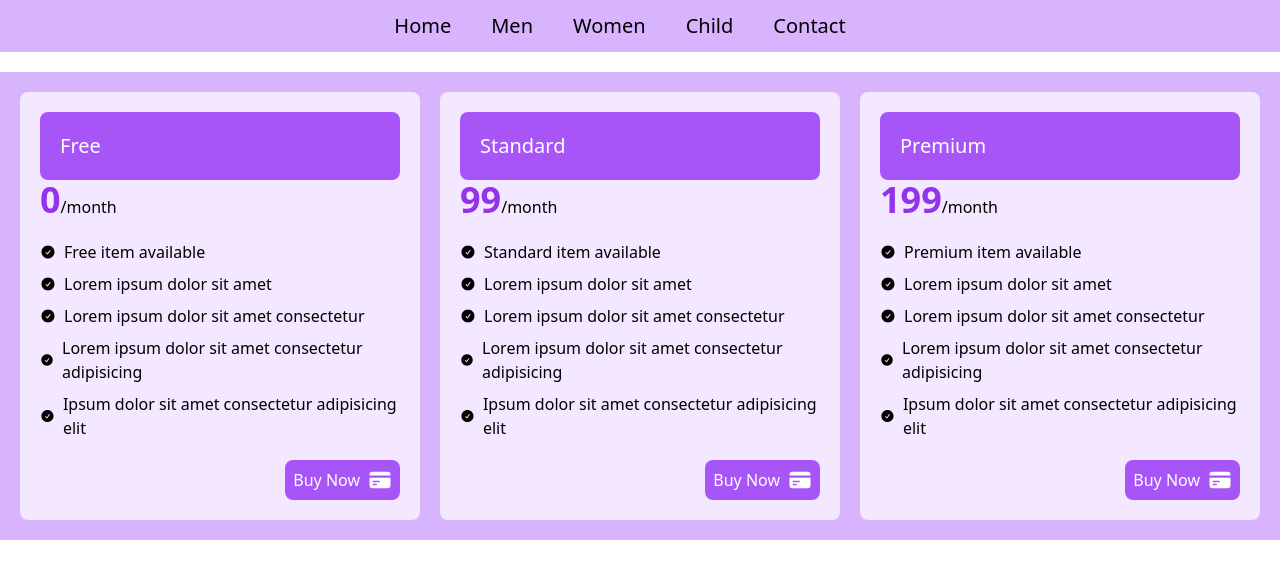
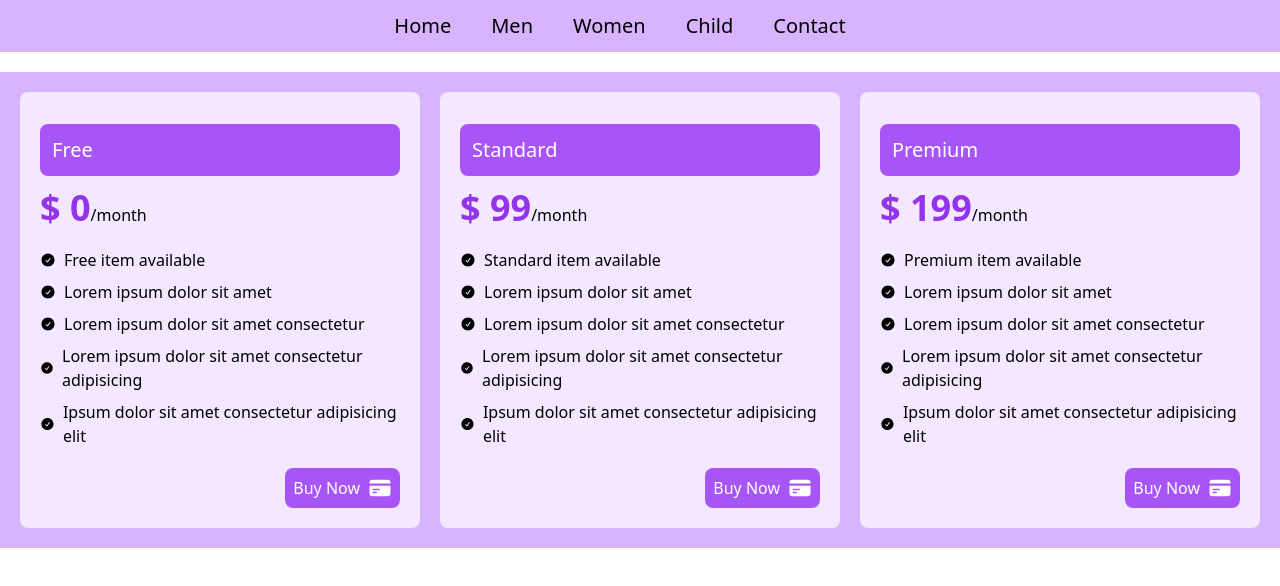
Before and after one commit to ruhulamin111/react-tailwind-framework, a React (Create React App) app: page / in a window 1280 px wide. Shown: the top 586 px of the page. Built offline with nearby package versions, Linux system fonts and the light colour scheme.

Commit message:
deploy netlify

```diff
--- a/src/components/Item/Item.js
+++ b/src/components/Item/Item.js
@@ -1,4 +1,4 @@
-import { CreditCardIcon, ShoppingCartIcon } from '@heroicons/react/24/solid';
+import { CreditCardIcon } from '@heroicons/react/24/solid';
 import React from 'react';
 import Benefits from '../Benefits/Benefits';
 
@@ -8,9 +8,9 @@ const Item = ({ item }) => {
 
     return (
         <div className='bg-purple-100 p-5 rounded-lg'>
-            <h1 className='bg-purple-500 p-5 rounded-lg text-xl font-thin text-white'>{name}</h1>
+            <h1 className='bg-purple-500 p-3 rounded-lg text-xl font-thin text-white my-3'>{name}</h1>
             <p>
-                <span className='text-4xl font-bold text-purple-600'>{price}</span>
+                <span className='text-4xl font-bold text-purple-600'>$ {price}</span>
                 <span>/{duration}</span>
             </p>
             <div className='my-5'>
```
